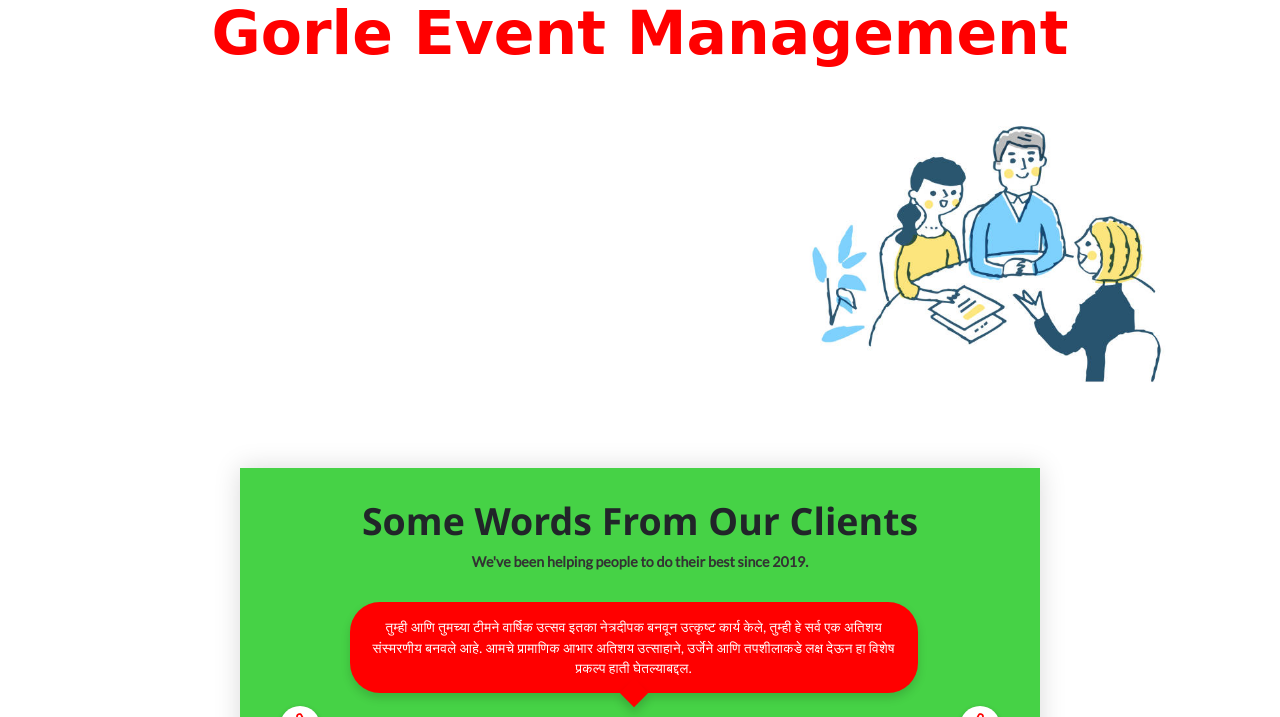
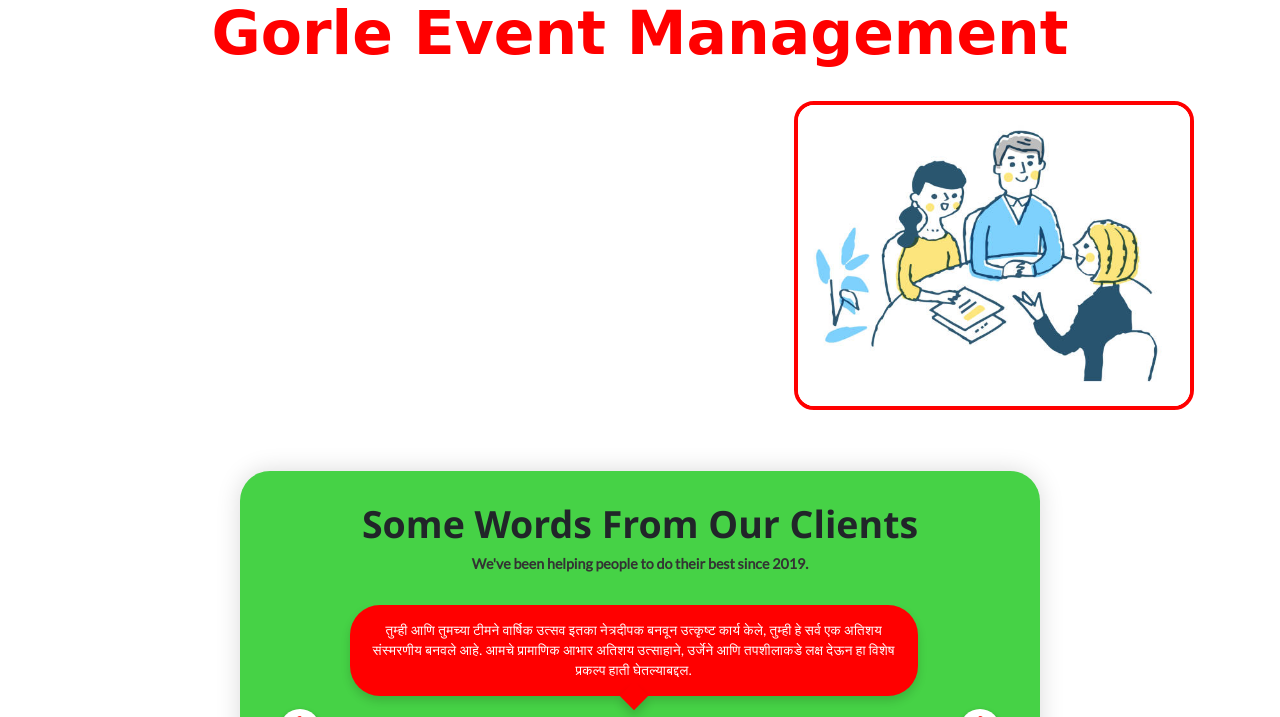
Before and after one commit to RiteshGorle/RG-Gorle-Event-Company, a plain HTML site: page index.html in a window 1280 px wide. Shown: the part 2763-3480 px from the top of the page. Drawn offline with nearby package versions, Linux system fonts and the light colour scheme.

Commit message:
Total Change

```diff
--- a/style.css
+++ b/style.css
@@ -33,10 +33,7 @@ Table Of Contents:
 
 body {font-family: "Lato", sans-serif;
 
-
 }
-
-
 
 /******************************/
 /*     02. PRELOADER          */
@@ -210,6 +207,11 @@ font-size:45px;}
   font-size: 20px;
   font-weight: 600;
   color: red;
+
+}
+
+#id43{
+  text-decoration: none;
 }
 
 
@@ -621,6 +623,7 @@ background: linear-gradient(0deg, rgba(255,0,0,1) 0%, rgba(255,0,0,1) 100%);
 /**************************************************/
 /*    11. SECTION 08:  CLEARFIX TWO IMAGES        */
 /**************************************************/
+
 .cent-hed{
    color: red;
   font-size: 60px;
@@ -630,6 +633,8 @@ background: linear-gradient(0deg, rgba(255,0,0,1) 0%, rgba(255,0,0,1) 100%);
 
 .img1{
   width: 400px;
+  border: 4px solid red;
+  border-radius: 20px;
 }
 
 @media (max-width: 768px) {
@@ -672,6 +677,7 @@ background: linear-gradient(0deg, rgba(255,0,0,1) 0%, rgba(255,0,0,1) 100%);
   padding: 2rem;
   margin: 1.5rem auto;
   box-shadow: 0 0 25px rgba(0, 0, 0, 0.15);
+  border-radius: 30px;
 }
 .title {
   font-size: 2.5rem;
```
